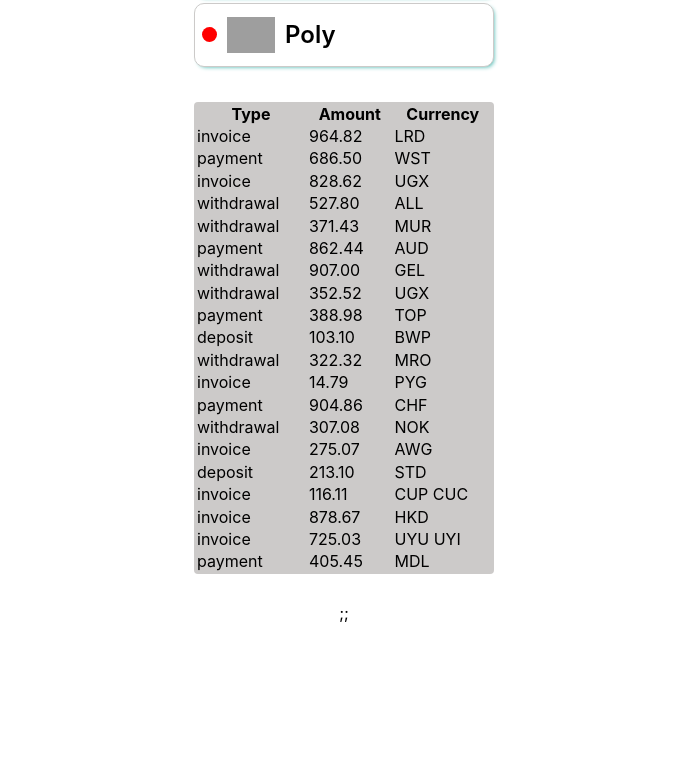
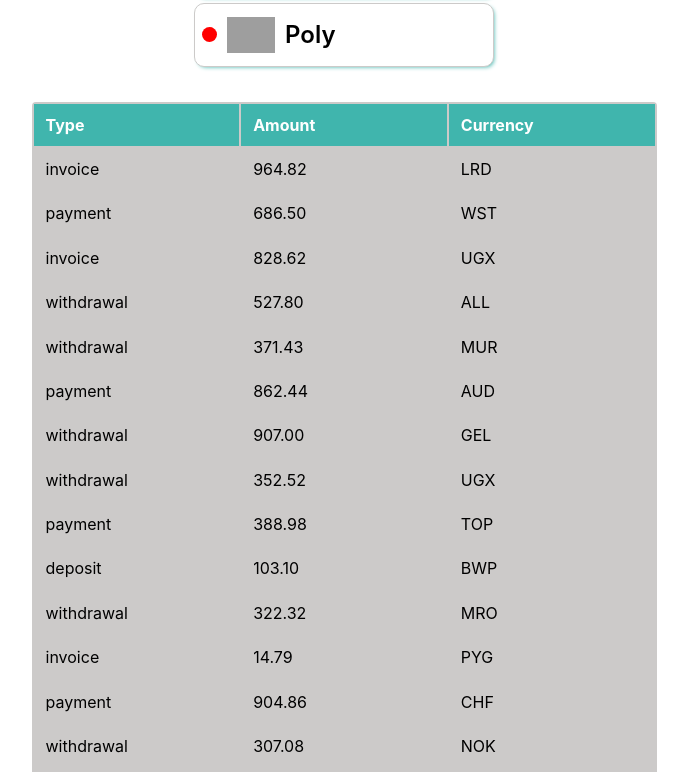
Before and after one commit to okuzmychov/goit-react-hw-01-components, a React (Create React App) app: page / in a window 1280 px wide. Shown: the part 848-1620 px from the top of the page, without its empty margins (296-984 px from the left). Before the commit the page ends 1471 px from the top, so only its background shows below. Built offline with nearby package versions, Linux system fonts and the light colour scheme; grey boxes are pictures that could not be loaded.

Commit message:
transactions

```diff
--- a/src/components/TransactionHistory/TransactionHistory.js
+++ b/src/components/TransactionHistory/TransactionHistory.js
@@ -1,14 +1,14 @@
-import { TransactionHistoryItem } from './TransactionHistoryItem'
-import { Table } from './TransactionHistory.styled';
+import { TransactionHistoryItem } from './TransactionHistoryItem';
+import { Table, List } from './TransactionHistory.styled';
 
 export const TransactionHistory = ({ items }) => {
   return (
     <Table>
       <thead>
         <tr>
-        <th>Type</th>
-        <th>Amount</th>
-        <th>Currency</th>
+          <List>Type</List>
+          <List>Amount</List>
+          <List>Currency</List>
         </tr>
       </thead>
 
--- a/src/components/TransactionHistory/TransactionHistory.styled.js
+++ b/src/components/TransactionHistory/TransactionHistory.styled.js
@@ -1,13 +1,21 @@
 import { styled } from 'styled-components';
 
 export const Table = styled.table`
-  background-color: ${props => props.theme.colors.grey};
+  background-color: ${p => p.theme.colors.grey};
   border-radius: 4px;
   overflow: hidden;
-  width: 300px;
+  width: 50%;
 `;
 
-export const list = styled.th`
-padding: 10px;
-color: ${p => p.theme.colors.white};
+export const List = styled.th`
+  width: 150px;
+  padding: 12px;
+
+  text-align: left;
+  background-color: ${p => p.theme.colors.verbigris};
+  color: ${p => p.theme.colors.white};
 `;
+
+export const ListEl = styled.td`
+  padding: 12px;
+`;
--- a/src/components/TransactionHistory/TransactionHistoryItem.js
+++ b/src/components/TransactionHistory/TransactionHistoryItem.js
@@ -1,11 +1,13 @@
-// import { list } from './TransactionHistory.styled';
+import { ListEl } from './TransactionHistory.styled';
 
-export const TransactionHistoryItem = ({ strings: { id, type, amount, currency } }) => {
-    return (
+export const TransactionHistoryItem = ({
+  strings: { id, type, amount, currency },
+}) => {
+  return (
     <tr key={id}>
-        <td>{type}</td>
-        <td>{amount}</td>
-        <td>{currency}</td>
+      <ListEl>{type}</ListEl>
+      <ListEl>{amount}</ListEl>
+      <ListEl>{currency}</ListEl>
     </tr>
-    );
+  );
 };
```
Lines whose indentation alone changed are shown as unchanged.
